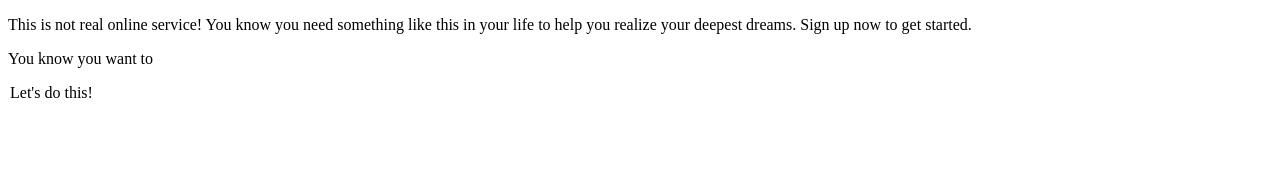
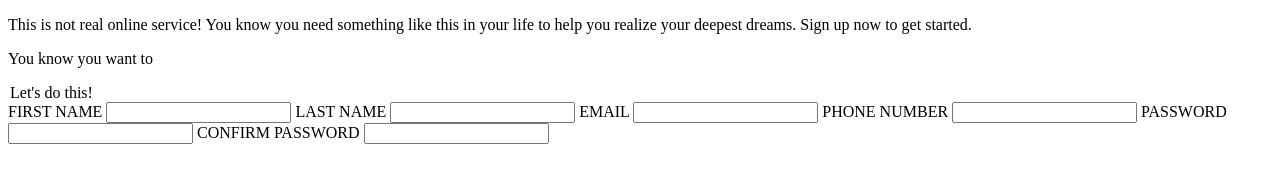
Before and after one commit to palsterzilla/sign-up-form, a plain HTML site: page index.html in a window 1280 px wide. Drawn offline with Linux system fonts and the light colour scheme.

Commit message:
Add form skeleton

```diff
--- a/index.html
+++ b/index.html
@@ -13,9 +13,23 @@
         <p>This is not real online service! You know you need something like this in your life to help you realize your deepest dreams. Sign up now to get started.</p>
         <p>You know you want to</p>
       </div>
-      <form>
-        <legend>Let's do this!</legend>
-      </form>
+      <div class="form">
+        <form>
+          <legend>Let's do this!</legend>
+          <label for="fname">FIRST NAME</label>
+          <input id="fname" type="text" name="first_name">
+          <label for="lname">LAST NAME</label>
+          <input id="lname" type="text" name="last_name">
+          <label for="email">EMAIL</label>
+          <input id="email" type="email" name="email">
+          <label for="tel">PHONE NUMBER</label>
+          <input id="tel" type="tel" name="tel">
+          <label for="password">PASSWORD</label>
+          <input id="password" type="password" name="password">
+          <label for="confirm_password">CONFIRM PASSWORD</label>
+          <input id="confirm_password" type="password" name="confirm_password">
+        </form>
+      </div>
     </div>
   </body>
 </html>
```
